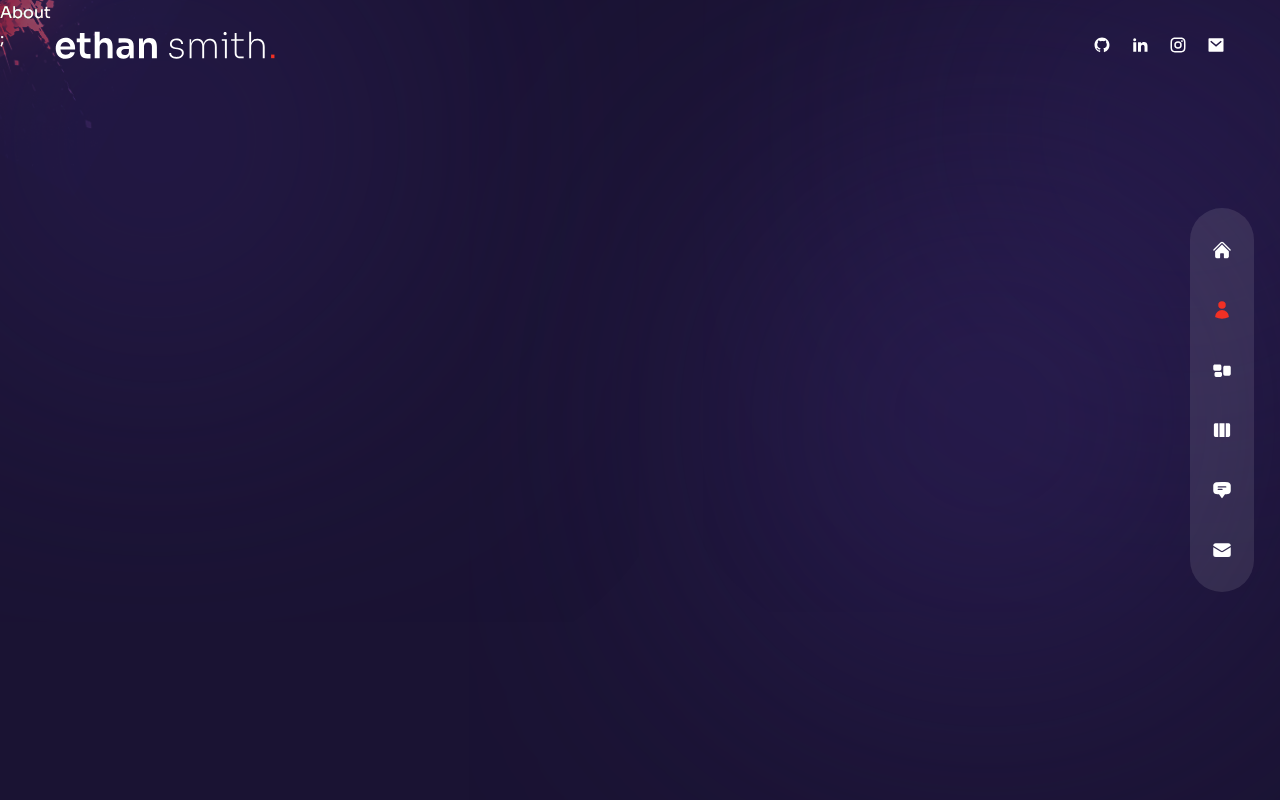
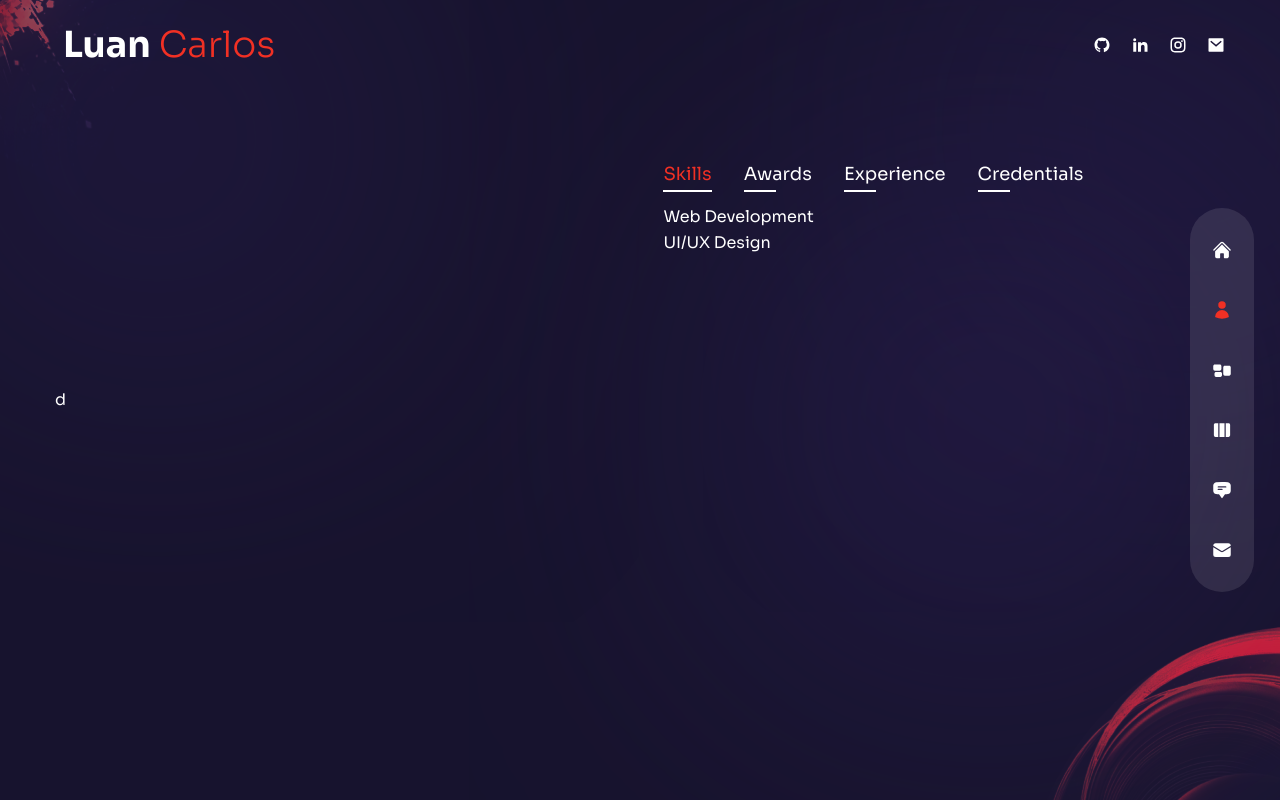
Before and after one commit to Luancss/portfolio-website, a Next.js app: page /about in a window 1280 px wide. Built offline with nearby package versions, Linux system fonts and the light colour scheme.

Commit message:
About section config

```diff
--- a/components/Circles.js
+++ b/components/Circles.js
@@ -1,5 +1,18 @@
+// next image
+import Image from "next/image";
+
 const Circles = () => {
-  return <div>Circles</div>;
+  return (
+    <div className="w-[200px] xl:w-[300px] absolute -right-16 -bottom-2 mix-blend-color-dodge animate-pulse duration-75 z-10">
+      <Image
+        src={"/circles.png"}
+        width={260}
+        height={200}
+        className="w-full h-full "
+        alt=""
+      />
+    </div>
+  );
 };
 
 export default Circles;
--- a/components/Header.js
+++ b/components/Header.js
@@ -14,14 +14,14 @@
         <div className="flex flex-col lg:flex-row justify-between items-center gap-y-6 py-8">
           {/* logo */}
           <Link href={"/"}>
-            {/* <h1 className="text-4xl flex items-center" priority={true}><b className="px-2">Luan</b><p className="text-accent">Carlos</p></h1> */}
-            <Image
+            <h1 className="text-4xl flex items-center" priority={true}><b className="px-2">Luan</b><p className="text-accent">Carlos</p></h1>
+            {/* <Image
               src={"/logo.svg"}
               width={220}
               height={48}
               alt=""
               priority={true}
-            />
+            /> */}
           </Link>
           {/* socials */}
           <Socials />
--- a/pages/about/index.js
+++ b/pages/about/index.js
@@ -1,3 +1,5 @@
+import React, { useState } from "react";
+
 // icons
 import {
   FaHtml5,
@@ -15,14 +17,13 @@
   SiAdobephotoshop,
 } from "react-icons/si";
 
-
 //  data
 const aboutData = [
   {
-    title: 'skills',
+    title: "skills",
     info: [
       {
-        title: 'Web Development',
+        title: "Web Development",
         icons: [
           <FaHtml5 />,
           <FaCss3 />,
@@ -34,62 +35,111 @@
         ],
       },
       {
-        title: 'UI/UX Design',
+        title: "UI/UX Design",
         icons: [<FaFigma />, <SiAdobexd />, <SiAdobephotoshop />],
       },
     ],
   },
   {
-    title: 'awards',
+    title: "awards",
     info: [
       {
-        title: 'Webby Awards - Honoree',
-        stage: '2011 - 2012',
+        title: "Webby Awards - Honoree",
+        stage: "2011 - 2012",
       },
       {
-        title: 'Adobe Design Achievement Awards - Finalist',
-        stage: '2009 - 2010',
+        title: "Adobe Design Achievement Awards - Finalist",
+        stage: "2009 - 2010",
       },
     ],
   },
   {
-    title: 'experience',
+    title: "experience",
     info: [
       {
-        title: 'UX/UI Designer - XYZ Company',
-        stage: '2012 - 2023',
+        title: "UX/UI Designer - XYZ Company",
+        stage: "2012 - 2023",
       },
       {
-        title: 'Web Developer - ABC Agency',
-        stage: '2010 - 2012',
+        title: "Web Developer - ABC Agency",
+        stage: "2010 - 2012",
       },
       {
-        title: 'Intern - DEF Corporation',
-        stage: '2008 - 2010',
+        title: "Intern - DEF Corporation",
+        stage: "2008 - 2010",
       },
     ],
   },
   {
-    title: 'credentials',
+    title: "credentials",
     info: [
       {
-        title: 'Web Development - ABC University, LA, CA',
-        stage: '2011',
+        title: "Web Development - ABC University, LA, CA",
+        stage: "2011",
       },
       {
-        title: 'Computer Science Diploma - AV Technical Institute',
-        stage: '2009',
+        title: "Computer Science Diploma - AV Technical Institute",
+        stage: "2009",
       },
       {
-        title: 'Certified Graphic Designer - ABC Institute, Los Angeles, CA',
-        stage: '2006',
+        title: "Certified Graphic Designer - ABC Institute, Los Angeles, CA",
+        stage: "2006",
       },
     ],
   },
 ];
 
+// components
+import Avatar from "../../components/Avatar";
+import Circles from "../../components/Circles";
+import { motion } from "framer-motion";
+import { fadeIn } from "../../variants";
+
+// framer motion
+
 const About = () => {
-  return <div>About</div>;
+  const [index, setIndex] = useState(0);
+  return (
+    <div className="h-full bg-primary/30 py-32 text-center xl:text-left">
+      <Circles />
+      {/* avatar img */}
+      <motion.div
+        variants={fadeIn("right", 0.2)}
+        initial="hidden"
+        className="hidden xl:flex absolute bottom-0 -left-[370px]"
+      >
+        <Avatar />
+      </motion.div>
+      <div className="container mx-auto h-full flex flex-col items-center xl:flex-row gap-x-6">
+        <div className="flex-1 flex flex-col justify-center">d</div>
+        <div className="flex flex-col w-full xl:max-w-[48%] h-[480px]">
+          <div className="flex gap-x-4 xl:gap-x-8 mx-auto xl:mx-0 mb-4">
+            {aboutData.map((item, itemIndex) => {
+              return (
+                <div
+                  key={itemIndex}
+                  className={`${index === itemIndex && 'text-accent after:w-[100%] after:bg-accent after:transition-all after:duration-300'
+                    } cursor-pointer capitalize xl:text-lg relative after:w-8 after:h-[2px] after:bg-white after:absolute after:-bottom-1 after:left-0`}
+                  onClick={() => setIndex(itemIndex)}
+                >
+                  {item.title}
+                </div>
+              );
+            })}
+          </div>
+          <div>
+            {aboutData[index].info.map((item, itemIndex) => {
+              return <div key={itemIndex}>
+                {/* title */}
+                <div>{item.title}</div>
+
+              </div>
+            })}
+          </div>
+        </div>
+      </div>
+    </div>
+  );
 };
 
 export default About;
```
